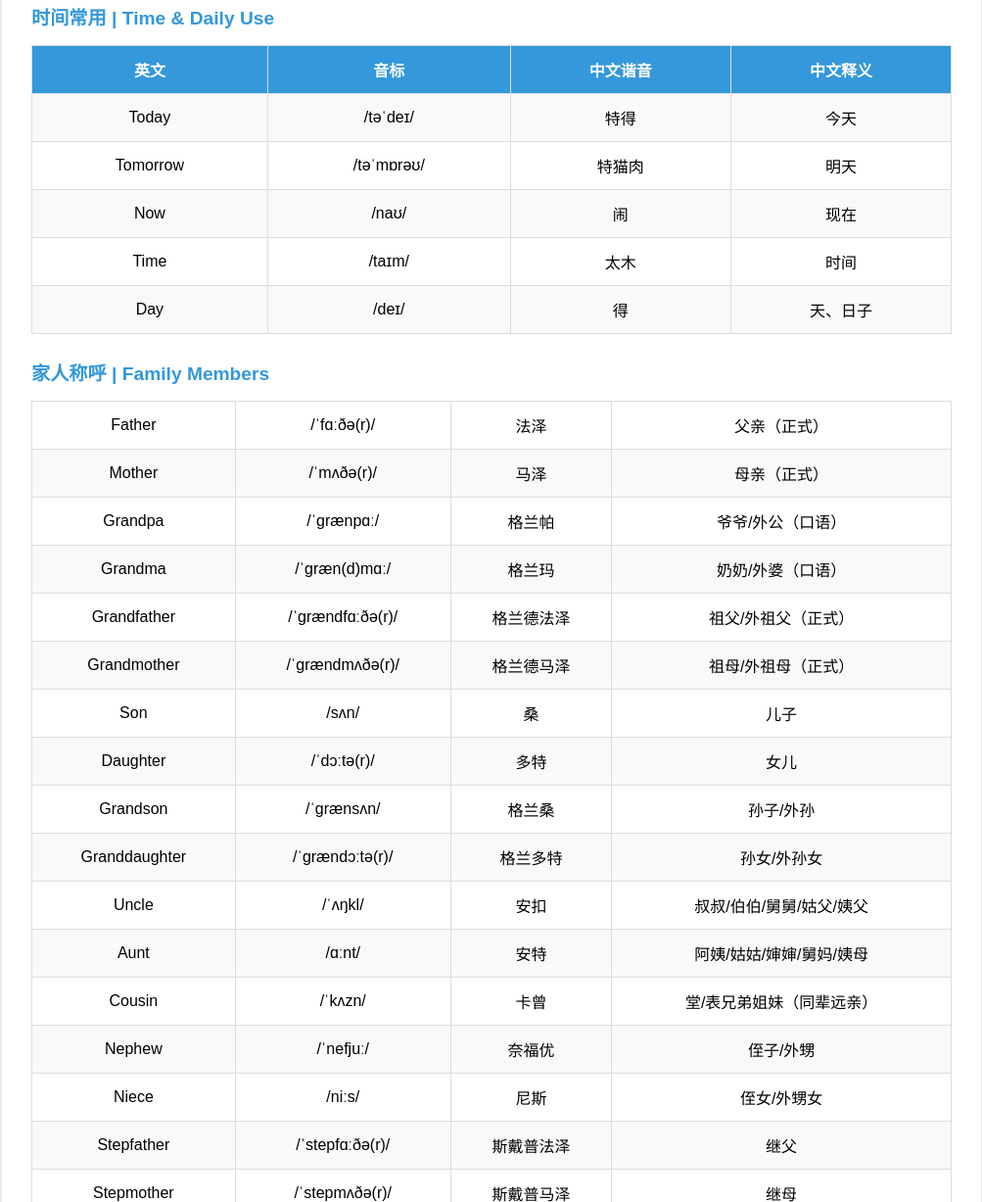
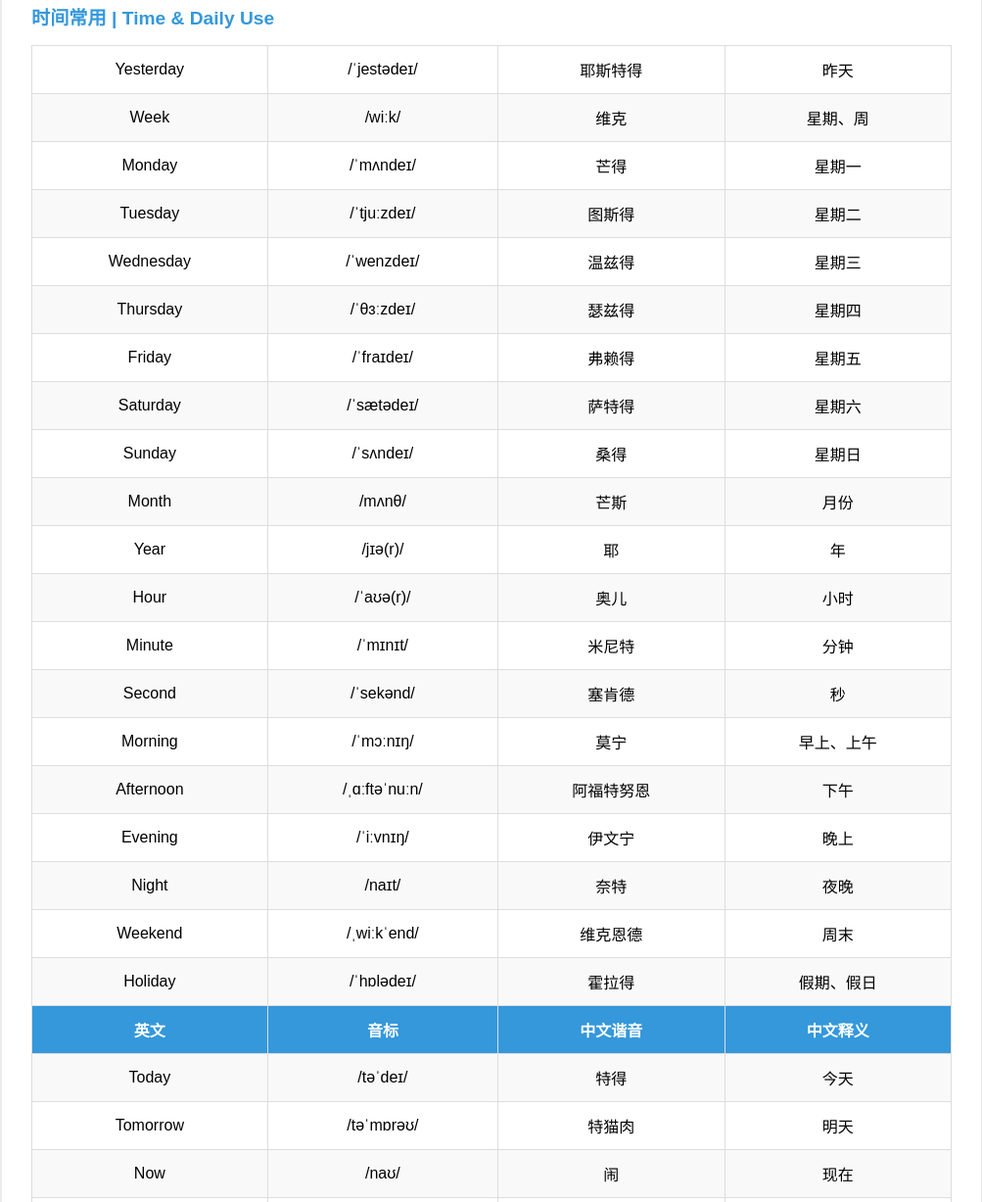
Before and after one commit to feizi06035-collab/english-phonetic, a plain HTML site: page index.html in a window 1280 px wide. Shown: the part 5667-6894 px from the top of the page at 98% size, without its empty margins (138-1141 px from the left). Drawn offline with Linux system fonts and the light colour scheme; no server answers.

Commit message:
Add time-related vocabulary to index.html

```diff
--- a/index.html
+++ b/index.html
@@ -384,6 +384,26 @@
 <div class="word-category" id="time">
     <h2>时间常用 | Time & Daily Use</h2>
     <table>
+        <tr><td>Yesterday</td><td>/ˈjestədeɪ/</td><td>耶斯特得</td><td>昨天</td></tr>
+<tr><td>Week</td><td>/wiːk/</td><td>维克</td><td>星期、周</td></tr>
+<tr><td>Monday</td><td>/ˈmʌndeɪ/</td><td>芒得</td><td>星期一</td></tr>
+<tr><td>Tuesday</td><td>/ˈtjuːzdeɪ/</td><td>图斯得</td><td>星期二</td></tr>
+<tr><td>Wednesday</td><td>/ˈwenzdeɪ/</td><td>温兹得</td><td>星期三</td></tr>
+<tr><td>Thursday</td><td>/ˈθɜːzdeɪ/</td><td>瑟兹得</td><td>星期四</td></tr>
+<tr><td>Friday</td><td>/ˈfraɪdeɪ/</td><td>弗赖得</td><td>星期五</td></tr>
+<tr><td>Saturday</td><td>/ˈsætədeɪ/</td><td>萨特得</td><td>星期六</td></tr>
+<tr><td>Sunday</td><td>/ˈsʌndeɪ/</td><td>桑得</td><td>星期日</td></tr>
+<tr><td>Month</td><td>/mʌnθ/</td><td>芒斯</td><td>月份</td></tr>
+<tr><td>Year</td><td>/jɪə(r)/</td><td>耶</td><td>年</td></tr>
+<tr><td>Hour</td><td>/ˈaʊə(r)/</td><td>奥儿</td><td>小时</td></tr>
+<tr><td>Minute</td><td>/ˈmɪnɪt/</td><td>米尼特</td><td>分钟</td></tr>
+<tr><td>Second</td><td>/ˈsekənd/</td><td>塞肯德</td><td>秒</td></tr>
+<tr><td>Morning</td><td>/ˈmɔːnɪŋ/</td><td>莫宁</td><td>早上、上午</td></tr>
+<tr><td>Afternoon</td><td>/ˌɑːftəˈnuːn/</td><td>阿福特努恩</td><td>下午</td></tr>
+<tr><td>Evening</td><td>/ˈiːvnɪŋ/</td><td>伊文宁</td><td>晚上</td></tr>
+<tr><td>Night</td><td>/naɪt/</td><td>奈特</td><td>夜晚</td></tr>
+<tr><td>Weekend</td><td>/ˌwiːkˈend/</td><td>维克恩德</td><td>周末</td></tr>
+<tr><td>Holiday</td><td>/ˈhɒlədeɪ/</td><td>霍拉得</td><td>假期、假日</td></tr>
         <tr><th>英文</th><th>音标</th><th>中文谐音</th><th>中文释义</th></tr>
         <tr><td>Today</td><td>/təˈdeɪ/</td><td>特得</td><td>今天</td></tr>
         <tr><td>Tomorrow</td><td>/təˈmɒrəʊ/</td><td>特猫肉</td><td>明天</td></tr>
```
